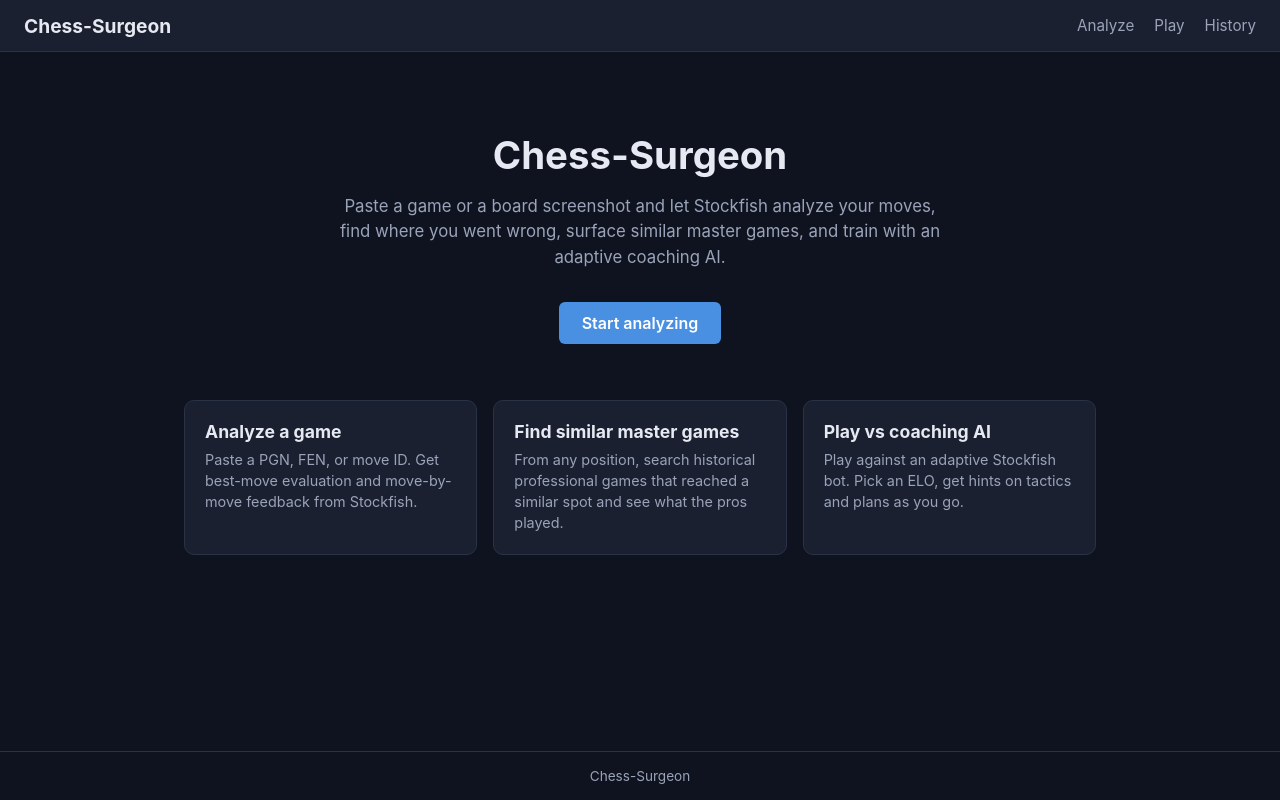
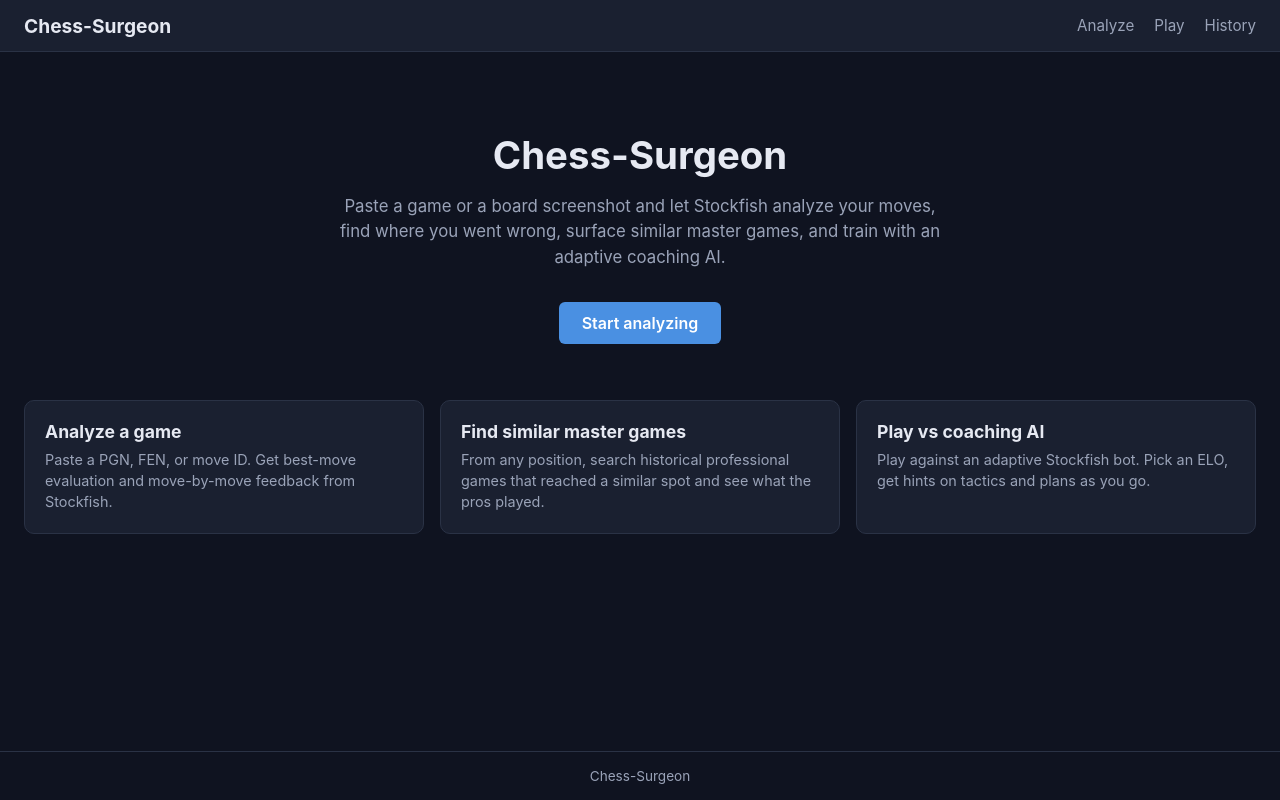
Before and after one commit to NoahFan7/Chess-Surgeon, a Next.js app: page / in a window 1280 px wide. Built offline with nearby package versions, Linux system fonts and the light colour scheme.

Commit message:
Fix tiny board: widen site-main max-width to 1400px for 3-column layout

```diff
--- a/app/globals.css
+++ b/app/globals.css
@@ -65,7 +65,7 @@
 .site-main {
   flex: 1;
   padding: 2rem 1.5rem;
-  max-width: 960px;
+  max-width: 1400px;
   width: 100%;
   margin: 0 auto;
 }
@@ -556,6 +556,7 @@
   width: 100%;
   max-width: 560px;
   margin: 0 auto;
+  min-width: 320px;
 }
 
 .board-side {
```
